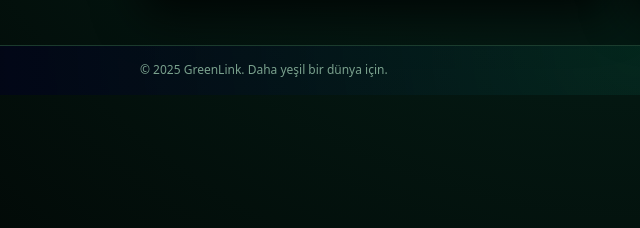
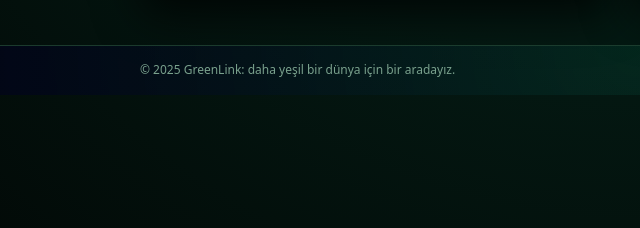
Before and after one commit to elf-coder/greenl-nk02, a website: page public/eylem.html in a window 1280 px wide. Shown: the part 472-700 px from the top of the page, 0-640 px from the left. Drawn offline with Linux system fonts and the light colour scheme.

Commit message:
guncelleme

```diff
--- a/public/eylem.html
+++ b/public/eylem.html
@@ -77,7 +77,7 @@
 
 <footer class="footer">
   <div class="footer-inner">
-    <span>© <span id="year-span"></span> GreenLink. Daha yeşil bir dünya için.</span>
+    <span>© <span id="year-span"></span> GreenLink: daha yeşil bir dünya için bir aradayız.</span>
     <div class="footer-links">
       <a class="footer-link" href="hakkimizda.html">Hakkımızda</a>
       <a class="footer-link" href="iletisim.html">İletişim</a>
```
Also changed, not shown: public/forum.html (+1 -1 lines), public/gizlilik.html (+1 -1 lines), public/gonullu.html (+1 -1 lines), public/hakkimizda.html (+1 -1 lines), public/iletisim.html (+1 -1 lines), public/index.html (+1 -1 lines), public/kategoriler.html (+1 -1 lines), public/kullanim-sartlari.html (+1 -1 lines).
